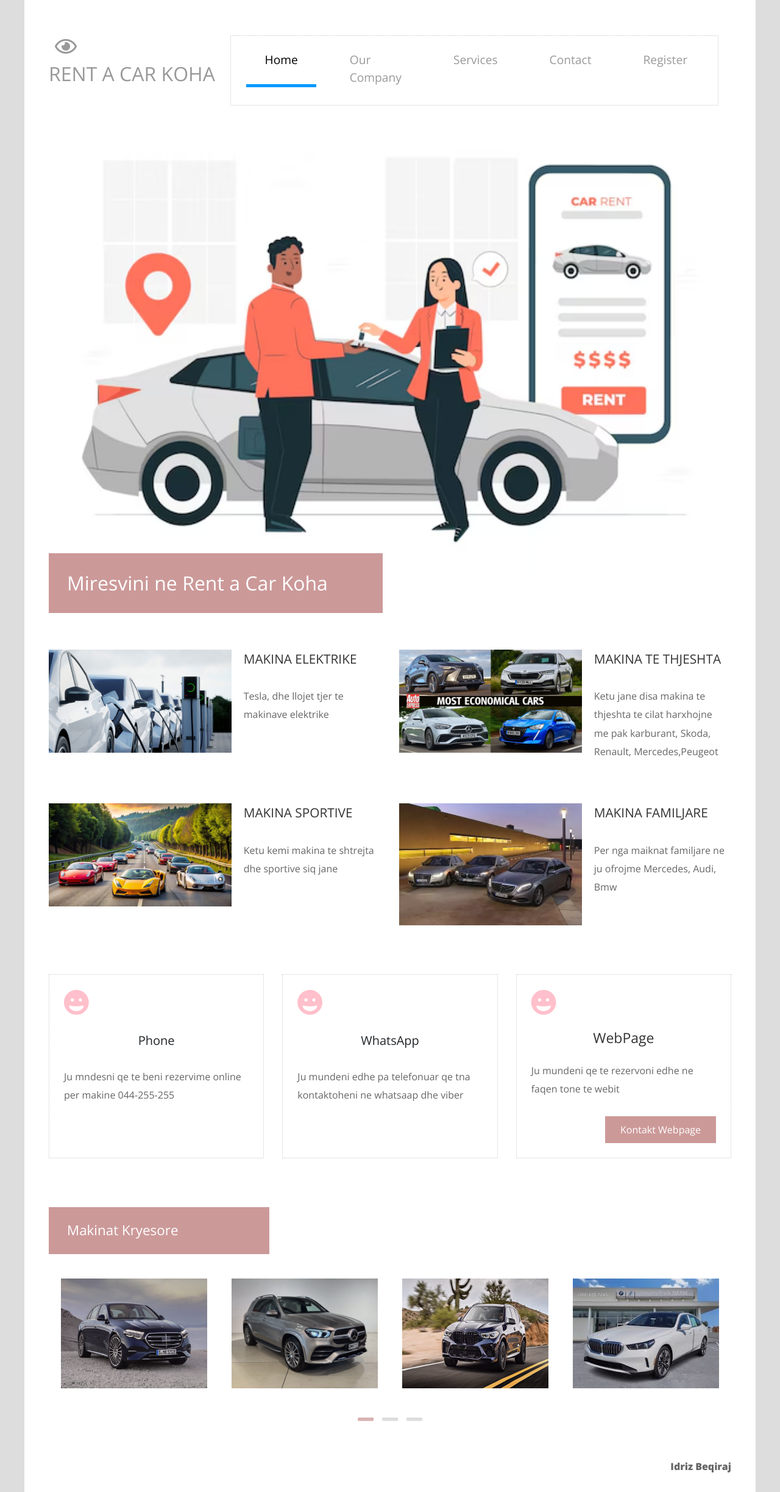
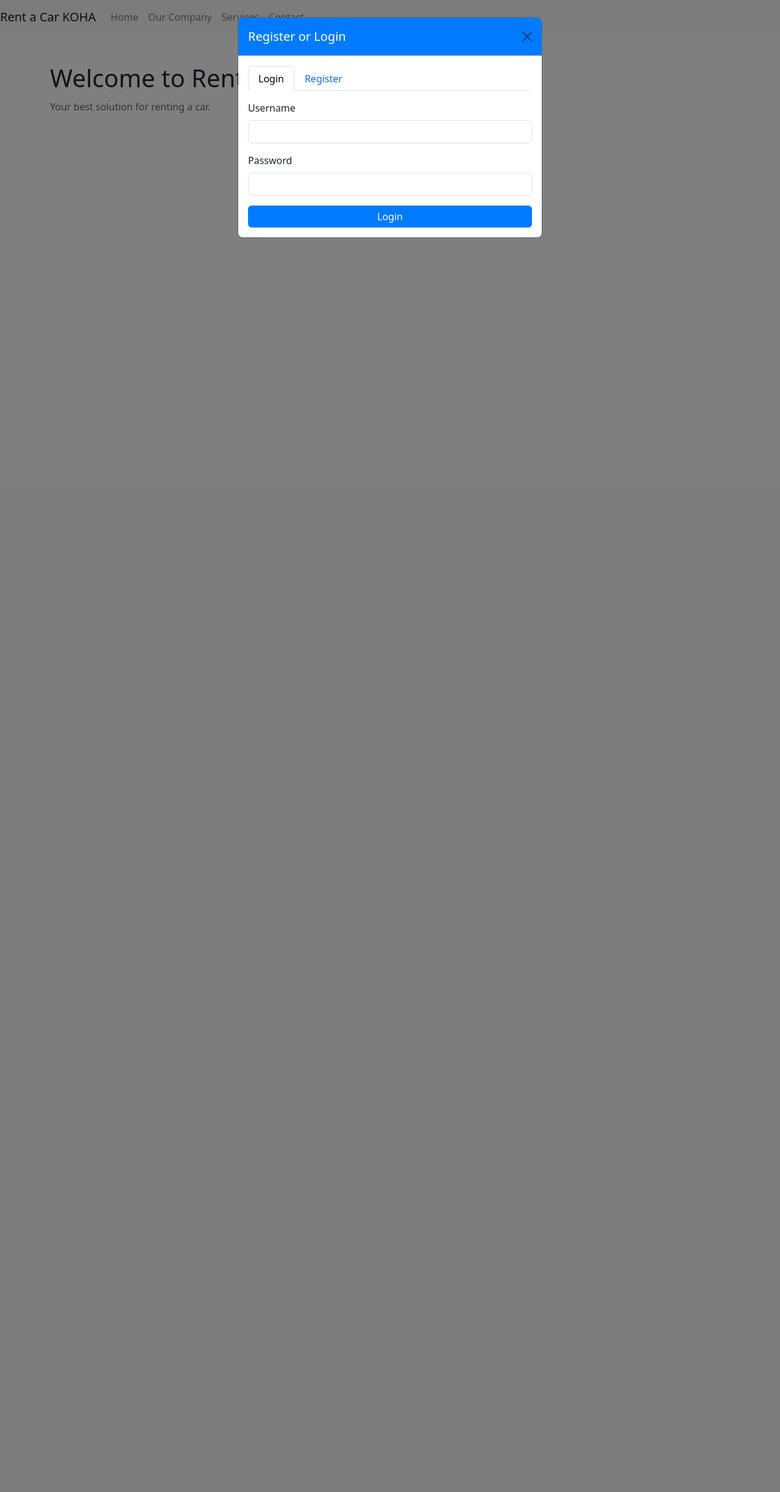
Before and after one commit to IdrizBeqiraj/Proejkti, a PHP site: page / in a window 1280 px wide. Shown: the whole page at 61% size. After the commit the page ends 390 px from the top, so only its background shows below. Run offline with PHP 8.4, Linux system fonts and the light colour scheme.

Commit message:
day 4
day 4

```diff
--- a/Sign-up.html
+++ b/Sign-up.html
@@ -97,9 +97,9 @@
         </div>
     </div>
 
-    <!-- Forms Section -->
+
     <div class="form-row">
-        <!-- Sign-up Form -->
+
         <div class="form-container"> <!-- ketu eshte ku mund te krijoni llogarin tuaj-->
             <h2>Sign-up</h2>
             <form action="sign-up.php" method="POST">
--- a/index.html
+++ b/index.html
@@ -4,233 +4,112 @@
     <meta charset="UTF-8">
     <meta name="viewport" content="width=device-width, initial-scale=1.0">
     <meta http-equiv="X-UA-Compatible" content="ie=edge">
-
-    <title>Rent a car KOHA</title>
-
-    <link href="https://fonts.googleapis.com/css?family=Open+Sans:400,800" rel="stylesheet"/>
-    <link href="css/all.css" rel="stylesheet"/>
-    <link href="slick/slick.css" rel="stylesheet"/>
-    <link href="slick/slick-theme.css" rel="stylesheet"/>
-	<link href="css/bootstrap.css" rel="stylesheet"/>
-	<link href="css/Style.css" rel="stylesheet"/>
-
-
+    <title>Rent a Car KOHA</title>
+    <link href="https://fonts.googleapis.com/css?family=Open+Sans:400,800" rel="stylesheet">
+    <link href="css/bootstrap.css" rel="stylesheet">
+    <link href="css/Style.css" rel="stylesheet">
+    <script src="https://code.jquery.com/jquery-3.6.0.min.js"></script>
+    <script src="https://cdn.jsdelivr.net/npm/bootstrap@5.3.0/dist/js/bootstrap.bundle.min.js"></script>
+    <link href="https://cdn.jsdelivr.net/npm/bootstrap@5.3.0/dist/css/bootstrap.min.css" rel="stylesheet">
+    <style>
+        .modal-header {
+            background-color: #007bff;
+            color: white;
+        }
+        .btn-primary {
+            background-color: #007bff;
+            border: none;
+        }
+        .btn-primary:hover {
+            background-color: #0056b3;
+        }
+    </style>
 </head>
 <body>
+    <!-- Navbar -->
+    <nav class="navbar navbar-expand-lg navbar-light bg-light">
+        <a class="navbar-brand" href="#">Rent a Car KOHA</a>
+        <button class="navbar-toggler" type="button" data-toggle="collapse" data-target="#navbarNav" aria-controls="navbarNav" aria-expanded="false" aria-label="Toggle navigation">
+            <span class="navbar-toggler-icon"></span>
+        </button>
+        <div class="collapse navbar-collapse" id="navbarNav">
+            <ul class="navbar-nav">
+                <li class="nav-item"><a class="nav-link" href="index.html">Home</a></li>
+                <li class="nav-item"><a class="nav-link" href="company.html">Our Company</a></li>
+                <li class="nav-item"><a class="nav-link" href="services.html">Services</a></li>
+                <li class="nav-item"><a class="nav-link" href="contact.html">Contact</a></li>
+            </ul>
+        </div>
+    </nav>
 
-    <div class="container-fluid">
-        <div class="tm-site-header">
-            <div class="row">
-                <div class="col-12 tm-site-header-col">
-                    <div class="tm-site-header-left">
-                        <i class="far fa-2x fa-eye tm-site-icon"></i>
-                        <h1 class="tm-site-name">Rent a Car KOHA</h1>
-                    </div>
-                    <div class="tm-site-header-right tm-menu-container-outer">
+    <!-- Content -->
+    <div class="container mt-5">
+        <h1>Welcome to Rent a Car KOHA</h1>
+        <p>Your best solution for renting a car.</p>
+    </div>
 
-
-                        <nav class="navbar navbar-expand-lg">
-
-
-                          <button class="navbar-toggler toggler-example" type="button" data-toggle="collapse" data-target="#navbarSupportedContent1"
-                            aria-controls="navbarSupportedContent1" aria-expanded="false" aria-label="Toggle navigation"><span class="dark-blue-text"><i
-                                class="fas fa-bars fa-1x"></i></span></button>
-
-
-                          <div class="collapse navbar-collapse tm-nav" id="navbarSupportedContent1">
-
-
-                            <ul class="navbar-nav mr-auto">
-                              <li class="nav-item active">
-                                <a class="nav-link tm-nav-link" href="#">Home <span class="sr-only">(current)</span></a>
-                              </li>
-                              <li class="nav-item">
-                                <a class="nav-link tm-nav-link" href="company.html">Our Company</a>
-                              </li>
-                              <li class="nav-item">
-                                <a class="nav-link tm-nav-link" href="services.html">Services</a>
-                              </li>
-                              <li class="nav-item">
-                                <a class="nav-link tm-nav-link" href="contact.html">Contact</a>
-                              </li>
-                              <li class="nav-item">
-                                <a class="nav-link tm-nav-link" href="Sign-up.html">Register</a>
-                              </li>
-                            </ul>
-
-
-                          </div>
-
-
-                        </nav>
-
+    <!-- Login/Sign-up Modal -->
+    <div class="modal fade" id="authModal" tabindex="-1" aria-labelledby="authModalLabel" aria-hidden="true">
+        <div class="modal-dialog">
+            <div class="modal-content">
+                <div class="modal-header">
+                    <h5 class="modal-title" id="authModalLabel">Register or Login</h5>
+                    <button type="button" class="btn-close" data-bs-dismiss="modal" aria-label="Close"></button>
+                </div>
+                <div class="modal-body">
+                    <!-- Tabs for Login and Sign-Up -->
+                    <ul class="nav nav-tabs" id="authTabs" role="tablist">
+                        <li class="nav-item" role="presentation">
+                            <button class="nav-link active" id="login-tab" data-bs-toggle="tab" data-bs-target="#login" type="button" role="tab" aria-controls="login" aria-selected="true">Login</button>
+                        </li>
+                        <li class="nav-item" role="presentation">
+                            <button class="nav-link" id="register-tab" data-bs-toggle="tab" data-bs-target="#register" type="button" role="tab" aria-controls="register" aria-selected="false">Register</button>
+                        </li>
+                    </ul>
+                    <div class="tab-content mt-3">
+                        <!-- Login Form -->
+                        <div class="tab-pane fade show active" id="login" role="tabpanel" aria-labelledby="login-tab">
+                            <form action="sign-in.php" method="POST">
+                                <div class="mb-3">
+                                    <label for="login-username" class="form-label">Username</label>
+                                    <input type="text" name="username" id="login-username" class="form-control" required>
+                                </div>
+                                <div class="mb-3">
+                                    <label for="login-password" class="form-label">Password</label>
+                                    <input type="password" name="password" id="login-password" class="form-control" required>
+                                </div>
+                                <button type="submit" class="btn btn-primary w-100">Login</button>
+                            </form>
+                        </div>
+                        <!-- Register Form -->
+                        <div class="tab-pane fade" id="register" role="tabpanel" aria-labelledby="register-tab">
+                            <form action="sign-up.php" method="POST">
+                                <div class="mb-3">
+                                    <label for="register-username" class="form-label">Username</label>
+                                    <input type="text" name="username" id="register-username" class="form-control" required>
+                                </div>
+                                <div class="mb-3">
+                                    <label for="register-password" class="form-label">Password</label>
+                                    <input type="password" name="password" id="register-password" class="form-control" required>
+                                </div>
+                                <button type="submit" class="btn btn-primary w-100">Register</button>
+                            </form>
+                        </div>
                     </div>
                 </div>
             </div>
         </div>
+    </div>
 
-        <div class="row">
-            <div class="col-12">
-                <div class="#"><img src="img2/rent.avif" width="100%"></div>
-            </div>
-        </div>
-
-
-        <main>
-
-            <section class="tm-welcome">
-                <div class="row">
-                    <div class="col-12">
-                        <h2 class="tm-section-header tm-header-floating">Miresvini ne Rent a Car Koha</h2>
-                    </div>
-                </div>
-
-                <div class="row tm-welcome-row">
-
-                    <article class="col-lg-6 tm-media">
-                        <img src="img2/tesla.jpg" alt="Welcome image" class="img-fluid tm-media-img" />
-                        <div class="tm-media-body">
-                            <a href="#" class="tm-article-link"><h3 class="tm-article-title text-uppercase">Makina Elektrike</h3></a>
-                            <p>Tesla, dhe llojet tjer te makinave elektrike</p>
-                        </div>
-                    </article>
-
-                    <article class="col-lg-6 tm-media">
-                        <img src="img2/mkainat-qeharxhojne_pak karburant.webp" alt="Welcome image" class="img-fluid tm-media-img" />
-                        <div class="tm-media-body">
-                            <a href="#" class="tm-article-link"><h3 class="tm-article-title text-uppercase">Makina te Thjeshta </h3></a>
-                            <p>Ketu jane disa makina te thjeshta te cilat harxhojne me pak karburant, Skoda, Renault, Mercedes,Peugeot</p>
-                        </div>
-                    </article>
-
-                    <article class="col-lg-6 tm-media">
-                        <img src="img2/makinat e shtrejta.avif" alt="Welcome image" class="img-fluid tm-media-img" />
-                        <div class="tm-media-body">
-                            <a href="#" class="tm-article-link"><h3 class="tm-article-title text-uppercase">Makina Sportive</h3></a>
-                            <p>Ketu kemi makina te shtrejta dhe sportive siq jane</p>
-                        </div>
-                    </article>
-
-                    <article class="col-lg-6 tm-media">
-                        <img src="img2/fmaily-cars.webp" alt="Welcome image" class="img-fluid tm-media-img" />
-                        <div class="tm-media-body">
-                            <a href="#" class="tm-article-link"><h3 class="tm-article-title text-uppercase">Makina Familjare</h3></a>
-                            <p>Per nga maiknat familjare ne ju ofrojme Mercedes, Audi, Bmw </p>
-                        </div>
-                    </article>
-
-                </div>
-
-                <div class="row tm-welcome-row-2">
-                    <div class="col-lg-4 tm-dotted-box-container">
-                        <article class="tm-dotted-box">
-                            <i class='fas fa-grin' style='font-size:42px; color:pink'></i>
-                            <h3 class="tm-article-title"></h3>
-                            <h5 style="text-align: center;">Phone</h5>
-                            <br>
-                            <p class="tm-article-text">Ju mndesni qe te beni rezervime online per makine 044-255-255</p>
-                        </article>
-                    </div>
-                    <div class="col-lg-4 tm-dotted-box-container">
-                        <article class="tm-dotted-box">
-                            <i class='fas fa-grin' style='font-size:42px; color:pink'></i>
-                            <h3 class="tm-article-title"></h3>
-                            <h5 style="text-align: center;">WhatsApp</h5>
-                            <br>
-                            <p class="tm-article-text">Ju mundeni edhe pa telefonuar qe tna kontaktoheni ne whatsaap dhe viber</p>
-                        </article>
-                    </div>
-                    <div class="col-lg-4 tm-dotted-box-container">
-                        <article class="tm-dotted-box">
-                            <i class='fas fa-grin' style='font-size:42px; color:pink'></i>
-                            <br>
-                            <h3 style="text-align: center; font-size: 23px;" >WebPage</h3>
-                            <br>
-                            <p class="tm-article-text">Ju mundeni qe te rezervoni edhe ne faqen tone te webit</p>
-                            <a class="tm-btn tm-article-link" href="contact.html">Kontakt Webpage</a>
-                        </article>
-                    </div>
-                </div>
-            </section>
-
-
-            <section class="tm-featured">
-                <div class="row">
-                    <div class="col-12">
-                        <h2 class="tm-section-header tm-section-header-small">Makinat Kryesore</h2>
-                    </div>
-                </div>
-
-
-                <div class="grid tm-carousel">
-                    <figure class="effect-honey">
-                        <img src="img2/mercedes/E-Class.jpeg" height="180px" alt="Featured Item">
-                        <figcaption>
-                            <h4><i><span>Makine</span> </i></h4>
-                        </figcaption>
-                    </figure>
-                    <figure class="effect-honey">
-                        <img src="img2/mercedes/GLE.webp" height="180px" alt="Featured Item">
-                        <figcaption>
-                            <h4><i><span>Makine</span> </i></h4>
-                        </figcaption>
-                    </figure>
-                    <figure class="effect-honey">
-                        <img src="img2/bmw/x5.avif" height="180px" alt="Featured Item">
-                        <figcaption>
-                            <h4><i><span>Makine</span> </i></h4>
-                        </figcaption>
-                    </figure>
-                    <figure class="effect-honey">
-                        <img src="img2/bmw/bmw5.jpeg" alt="Featured Item">
-                        <figcaption>
-                            <h4><i><span>Makine</span> </i></h4>
-                        </figcaption>
-                    </figure>
-
-                    <figure class="effect-honey">
-                        <img src="img2/audi/a6.avif" alt="Featured Item">
-                        <figcaption>
-                            <h4><i><span>Makine</span> </i></h4>
-                        </figcaption>
-                    </figure>
-
-                    <figure class="effect-honey">
-                        <img src="img2/audi/Q7.webp" height="180px" alt="Featured Item">
-                        <figcaption>
-                            <h4><i><span>Makine</span> </i></h4>
-                        </figcaption>
-                    </figure>
-
-                    <figure class="effect-honey">
-                        <img src="img2/mercedes/G-Class 3.jpg" height="180px" alt="Featured Item">
-                        <figcaption>
-                            <h4><i><span>Makine</span> </i></h4>
-                        </figcaption>
-                    </figure>
-
-                    <figure class="effect-honey">
-                        <img src="img2/mercedes/S-Class.avif" height="180px" alt="Featured Item">
-                        <figcaption>
-                            <h4><i><span>Makine</span> </i></h4>
-                        </figcaption>
-                    </figure>
-
-                </div>
-            </section>
-
-            <footer>
-
-              <strong> Idriz Beqiraj</strong>
-
-
-            </footer>
-
-        </main>
-    </div>
-    <script src="js/jquery-3.4.1.min.js"></script>
-    <script src="slick/slick.min.js"></script>
-    <script src="js/bootstrap.js"></script>
-    <script src="js/all.js"></script>
+    <!-- Script to Show Modal on Page Load -->
+    <script>
+        document.addEventListener("DOMContentLoaded", function() {
+            var myModal = new bootstrap.Modal(document.getElementById('authModal'), {
+                keyboard: false,
+                backdrop: 'static' // Prevent closing by clicking outside
+            });
+            myModal.show();
+        });
+    </script>
 </body>
 </html>
```
Also changed, not shown: Sign-up.php (+17 -15 lines), db.php (+7 -14 lines), sign-in.php (+22 -14 lines), user_auth.sql (deleted, +0 -15 lines), users.sql (added, +60 -0 lines).
